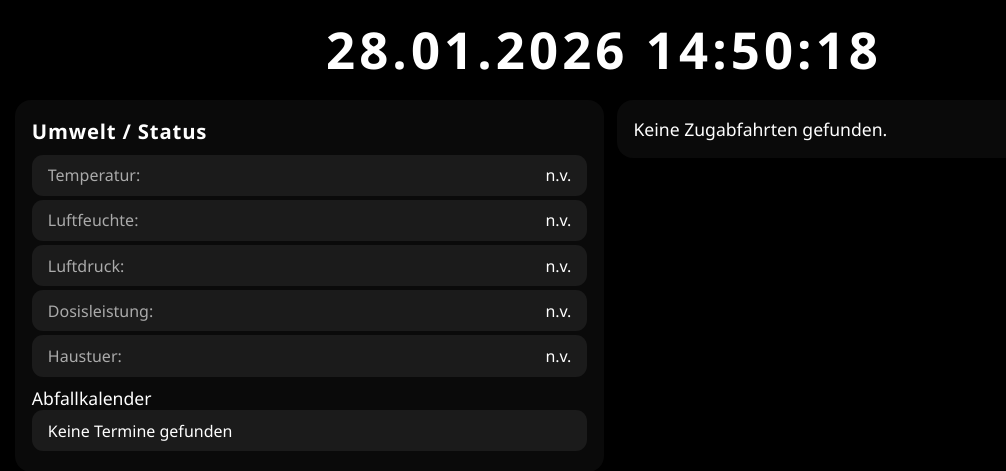
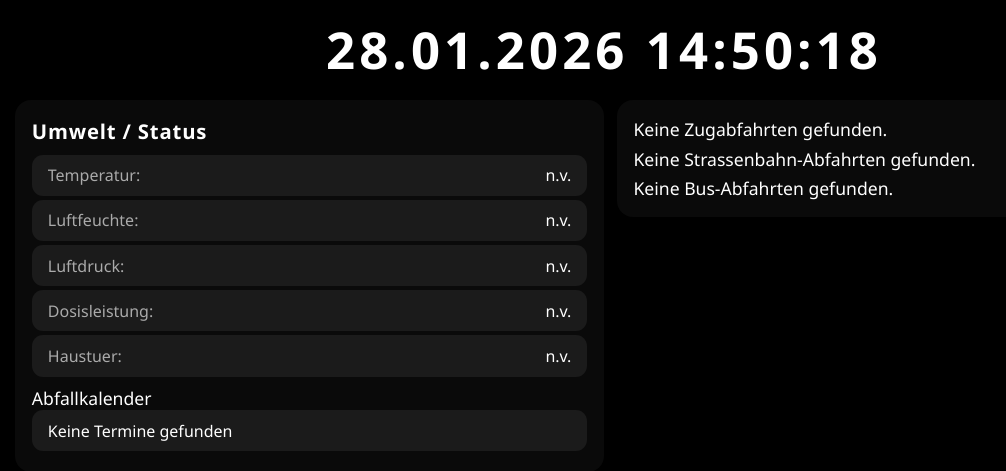
Before and after one commit to stoykow/kioskbildschirm, a PHP site: page / in a window 1280 px wide. Shown: the top 471 px of the page, without its empty margins (36-1042 px from the left). Run offline with PHP 8.4, Linux system fonts and the light colour scheme.

Commit message:
Show RB/RE trains plus tram and bus blocks

```diff
--- a/abfahrten.js
+++ b/abfahrten.js
@@ -39,7 +39,7 @@ async function fetchTrams() {
     const tramDiv = document.getElementById('tram');
     tramDiv.textContent = 'Laedt Strassenbahn-Abfahrten...';
     try {
-        const response = await fetch('abfahrten.php?typ=tram&limit=2');
+        const response = await fetch('abfahrten.php?typ=tram&limit=4');
         const departures = await response.json();
 
         if (!Array.isArray(departures) || departures.length === 0) {
@@ -48,9 +48,9 @@ async function fetchTrams() {
         }
 
         tramDiv.innerHTML = `
-            <div class="train-title">Tram ab Lutherstrasse</div>
-            ` + departures.slice(0, 2).map(dep => {
-            const time = new Date(dep.tatsaechliche_zeit || dep.geplante_zeit).toLocaleTimeString('de-DE', {
+            <div class="train-title">Tram ab Bahnhof</div>
+            ` + departures.slice(0, 4).map(dep => {
+            const time = dep.anzeige_zeit || new Date(dep.tatsaechliche_zeit || dep.geplante_zeit).toLocaleTimeString('de-DE', {
                 hour: '2-digit',
                 minute: '2-digit'
             });
@@ -75,7 +75,7 @@ async function fetchBus() {
     const busDiv = document.getElementById('bus');
     busDiv.textContent = 'Laedt Bus-Abfahrten...';
     try {
-        const response = await fetch('abfahrten.php?typ=bus&limit=4');
+        const response = await fetch('abfahrten.php?typ=bus&limit=6');
         const departures = await response.json();
 
         if (!Array.isArray(departures) || departures.length === 0) {
@@ -84,9 +84,9 @@ async function fetchBus() {
         }
 
         busDiv.innerHTML = `
-            <div class="train-title">Bus ab Melanchthonstrasse</div>
-            ` + departures.slice(0, 4).map(dep => {
-            const time = new Date(dep.tatsaechliche_zeit || dep.geplante_zeit).toLocaleTimeString('de-DE', {
+            <div class="train-title">Bus ab Bahnhof</div>
+            ` + departures.slice(0, 6).map(dep => {
+            const time = dep.anzeige_zeit || new Date(dep.tatsaechliche_zeit || dep.geplante_zeit).toLocaleTimeString('de-DE', {
                 hour: '2-digit',
                 minute: '2-digit'
             });
--- a/abfahrten.php
+++ b/abfahrten.php
@@ -38,15 +38,15 @@ $modeCondition = '1=1';
 switch ($type) {
     case 'zug':
         $stopName = 'Görlitz Hbf';
-        $modeCondition = "(l.modus = 'train' OR l.produkt IN ('regional','regionalExp','interregional','national','nationalExpress','suburban')) AND (l.produkt IS NULL OR l.produkt NOT IN ('tram','bus'))";
+        $modeCondition = "(l.name LIKE 'RB%' OR l.name LIKE 'RE%')";
         break;
     case 'tram':
-        $stopName = 'Lutherstraße';
-        $modeCondition = "l.modus = 'tram'";
+        $stopName = 'Görlitz Hbf';
+        $modeCondition = "l.produkt = 'tram'";
         break;
     case 'bus':
-        $stopName = 'Melanchthonstraße';
-        $modeCondition = "l.modus = 'bus'";
+        $stopName = 'Görlitz Hbf';
+        $modeCondition = "l.produkt = 'bus'";
         break;
     default:
         http_response_code(400);
--- a/index.php
+++ b/index.php
@@ -17,11 +17,13 @@ header("Expires: 0");
 
     <div id="main-flex">
         <div id="links">
-            <div id="weather">L??dt Wetterdaten...</div>
+            <div id="weather">Lädt Wetterdaten...</div>
             <div id="waste">Abfallkalender...</div>
         </div>
         <div id="rechts">
-            <div id="train">L??dt Zugdaten...</div>
+            <div id="train">Lädt Zugdaten...</div>
+            <div id="tram">Lädt Tramdaten...</div>
+            <div id="bus">Lädt Busdaten...</div>
         </div>
     </div>
 
--- a/kiosk.js
+++ b/kiosk.js
@@ -24,9 +24,13 @@ function initKiosk() {
     fetchWeather();
     fetchWaste();
     fetchTrains();
+    fetchTrams();
+    fetchBus();
     setInterval(updateTime, 1000); // Aktualisiere die Uhrzeit jede Sekunde
     setInterval(fetchWeather, 600000); // Aktualisiere das Wetter alle 10 Minuten
     setInterval(fetchTrains, 300000); // Aktualisiere die Zugdaten alle 5 Minuten
+    setInterval(fetchTrams, 300000); // Aktualisiere die Tramdaten alle 5 Minuten
+    setInterval(fetchBus, 300000); // Aktualisiere die Busdaten alle 5 Minuten
     setInterval(fetchWaste, 300000); // Aktualisiere die Abfallkalender alle 5 Minuten
     setInterval(() => location.reload(), 1200000); // kompletter Reload alle 20 Minuten
 }
```
